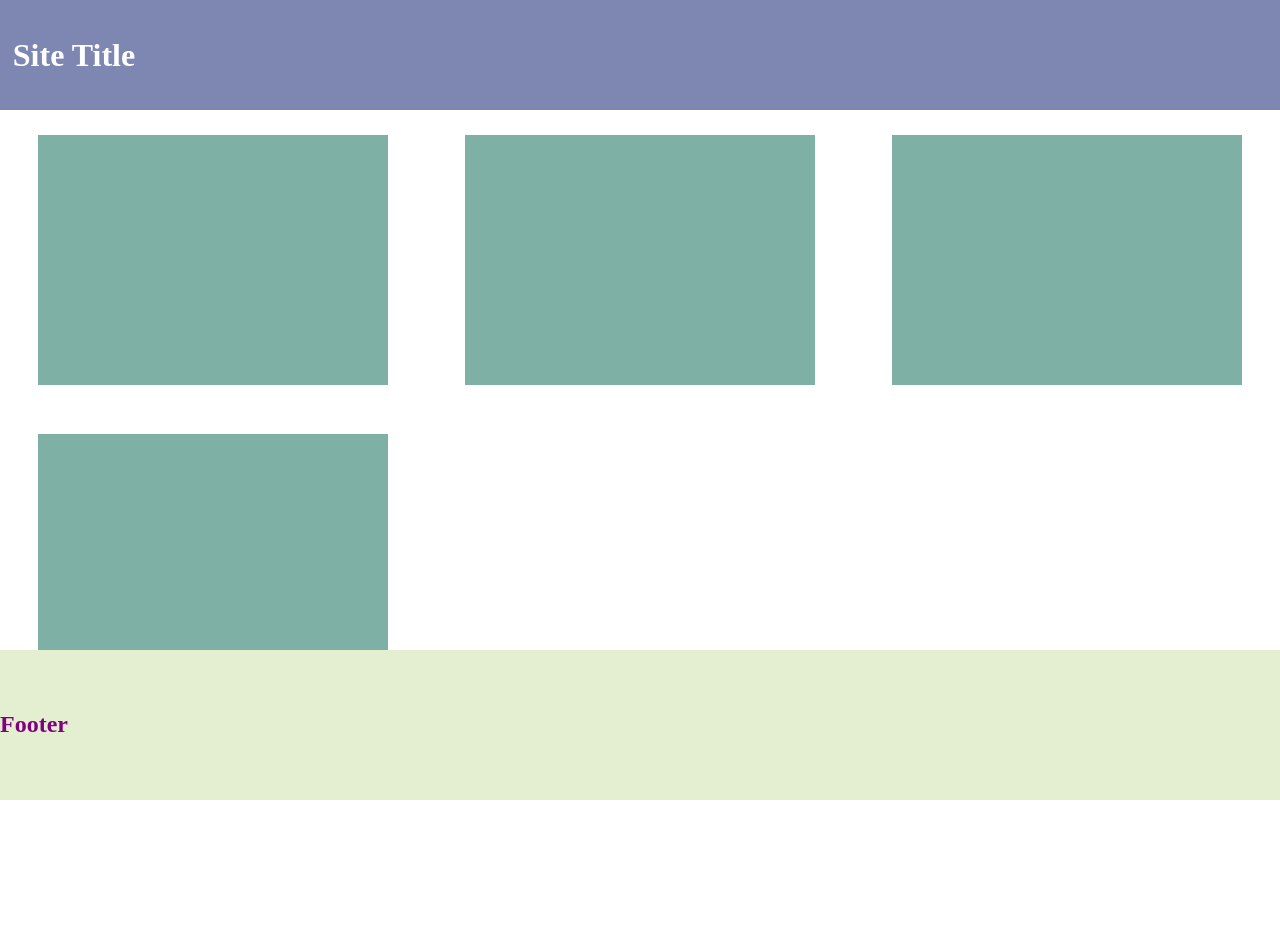
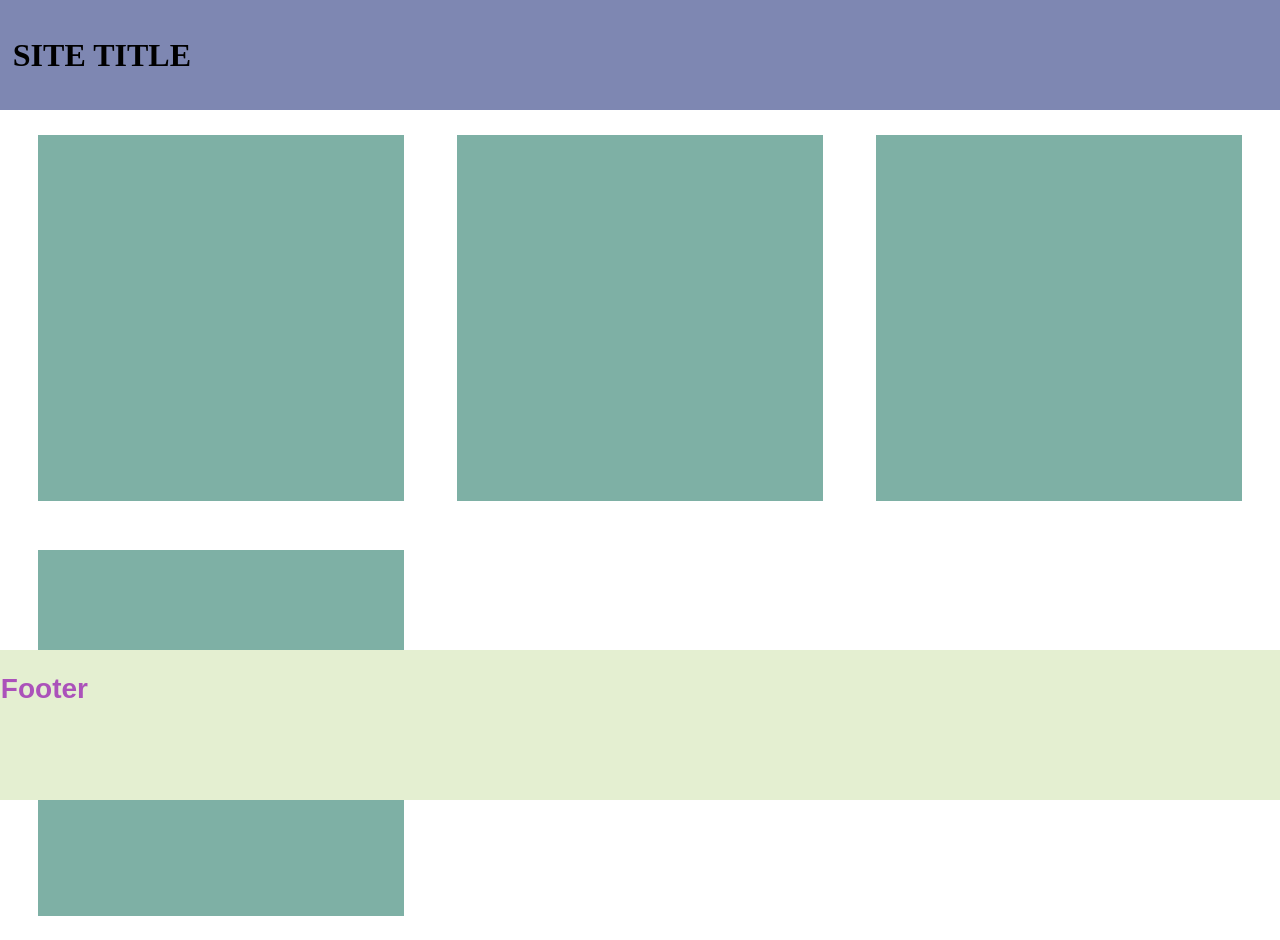
Before and after one commit to mziccardi/csschallenge, a website: page index.html in a window 1280 px wide. Before the commit the page ends 800 px from the top, so only its background shows below. Drawn offline with Linux system fonts and the light colour scheme.

Commit message:
spacing fixed

```diff
--- a/index.css
+++ b/index.css
@@ -5,6 +5,7 @@
 }
 .title{
   display: flex;
+  font-family: sans
   color: white;
   align-items: center;
   margin-left: 1%;
@@ -24,7 +25,7 @@
   margin: 2% 1%;
   height: 250px;
   width: 250px;
-  padding:0 50px;
+  padding:58px 58px;
 
 }
 .footer{
@@ -37,7 +38,10 @@
   bottom:0;
 }
 .footerContent{
+  font-family: sans-serif;
   display: flex;
-  color:purple;
+  color:#AB52BA;
   align-items: center;
+  margin-left: 1%;
+  font-size: 28px;
 }
--- a/index.html
+++ b/index.html
@@ -8,7 +8,7 @@
   </head>
   <body>
     <div class='headerContainer'>
-      <h1 class='title'>Site Title</h1>
+      <h1 class='title'>SITE TITLE</h1>
     </div>
     <div class='contentContainer'>
       <div class='boxContainer'>
@@ -19,7 +19,10 @@
       </div>
     </div>
     <footer class='footer'>
-      <h2 class='footerContent'>Footer</h2>
+      <div class='footerwrapper'>
+        <h2 class='footerContent'>Footer</h2>
+      </div>
+
     </footer>
   </body>
 </html>
```
